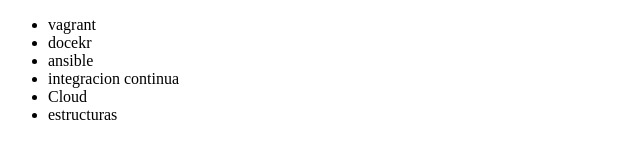
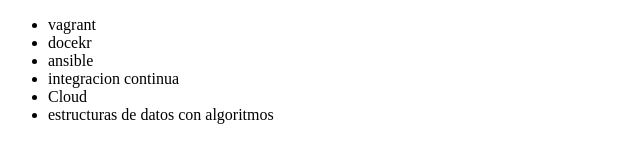
Before and after one commit to itxa/git, a plain HTML site: page index.html in a window 1280 px wide. Shown: the whole page, without its empty margins (0-640 px from the left). Drawn offline with Linux system fonts and the light colour scheme.

Commit message:
modificacion del item estructuras de datos

```diff
--- a/index.html
+++ b/index.html
@@ -10,7 +10,7 @@
             <li>ansible</li>
             <li>integracion continua</li>
             <li>Cloud</li>
-            <li>estructuras</li>
+            <li>estructuras de datos con algoritmos</li>
         </ul>
     </body>
     <!--
```
